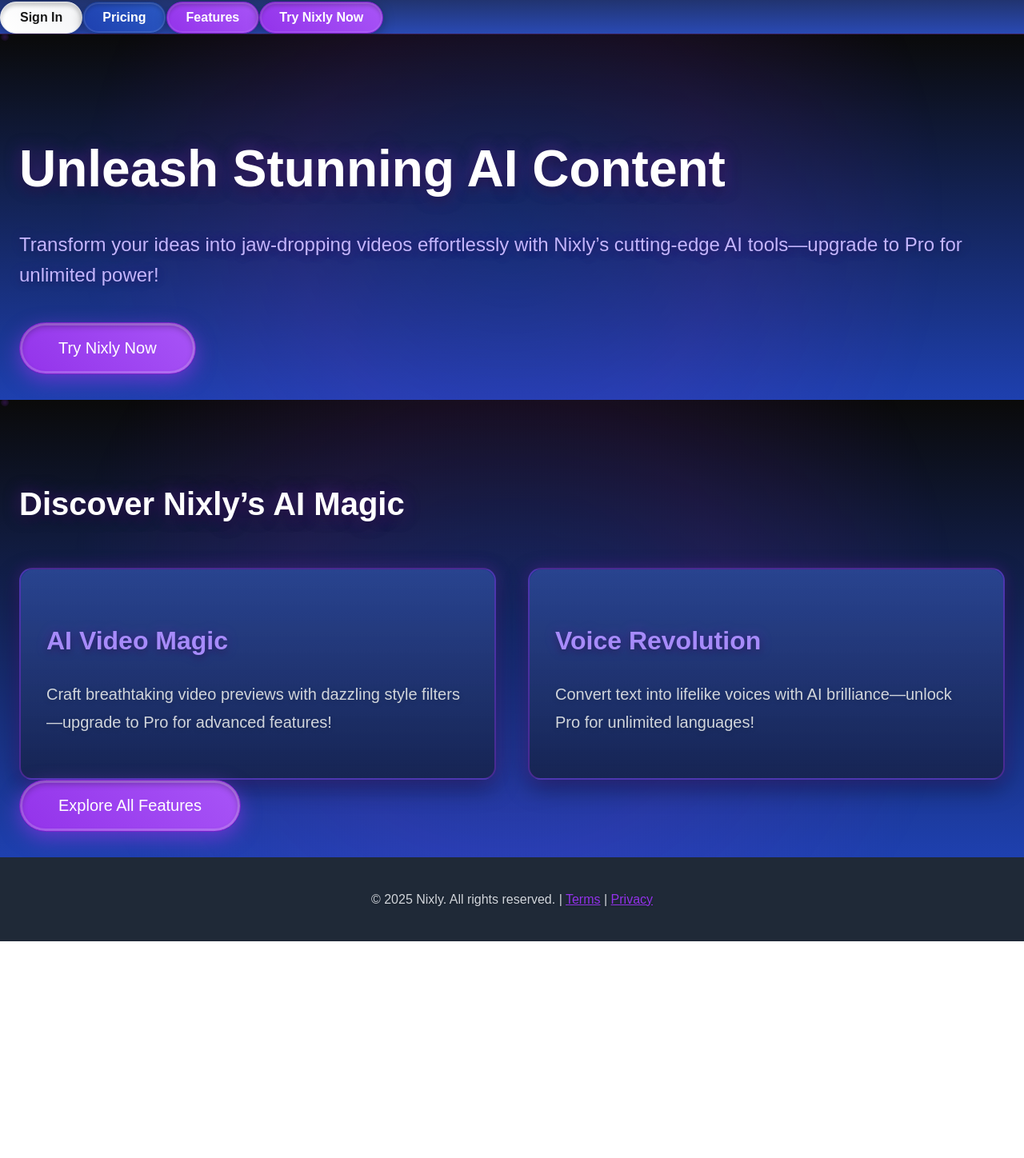
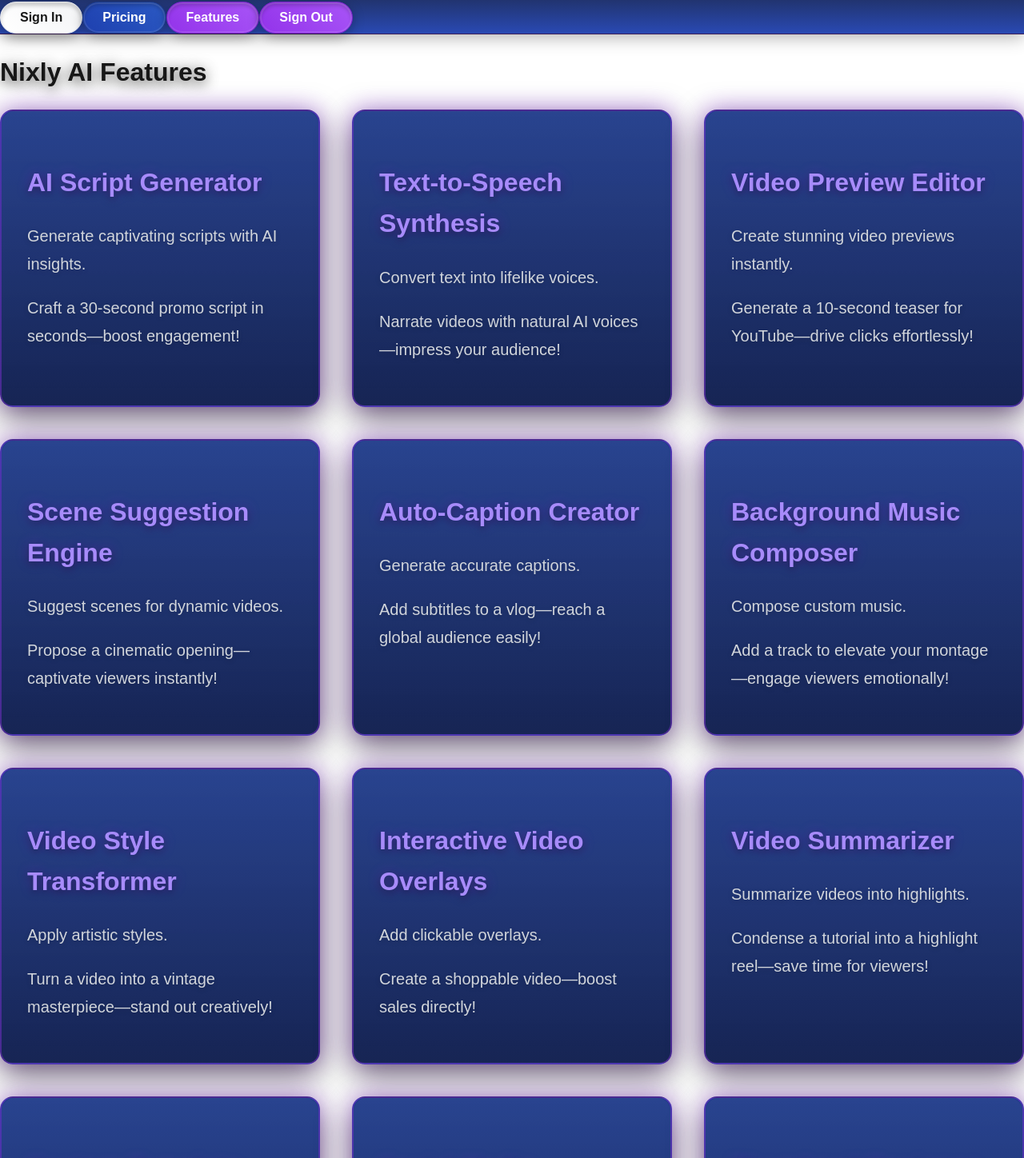
Before and after one commit to NixlyAI/nixly.ai, a Next.js app: page / in a window 1280 px wide. Shown: the part 76-1524 px from the top of the page at 80% size. Before the commit the page ends 1253 px from the top, so only its background shows below. Built offline with nearby package versions, Linux system fonts and the light colour scheme; sample sign-in values are in the browser's storage.

Commit message:
Implement client-side mock authentication with localStorage, remove API routes and dependencies for sign-in functionality

```diff
--- a/app/layout.tsx
+++ b/app/layout.tsx
@@ -1,12 +1,34 @@
 'use client'; // Mark as a Client Component for Framer Motion compatibility
 
-import React, { ReactNode } from 'react';
-import { motion } from 'framer-motion'; // Added this import
+import React, { ReactNode, useEffect } from 'react';
+import { motion } from 'framer-motion';
 import Head from 'next/head';
 import Link from 'next/link';
 import './globals.css'; // Import manual CSS styles
 
 export default function RootLayout({ children }: { children: ReactNode }) {
+  useEffect(() => {
+    const session = localStorage.getItem('nixlySession');
+    if (!session && window.location.pathname !== '/signin') {
+      window.location.href = '/signin';
+    }
+  }, []);
+
+  const session = localStorage.getItem('nixlySession');
+  if (!session && window.location.pathname === '/signin') {
+    return (
+      <html lang="en">
+        <Head>
+          <title>Nixly.ai</title>
+          <meta name="description" content="AI-powered tools to create professional video content quickly" />
+          <meta name="viewport" content="width=device-width, initial-scale=1.0" />
+          <link rel="icon" href="/favicon.ico" />
+        </Head>
+        <body>{children}</body>
+      </html>
+    );
+  }
+
   return (
     <html lang="en">
       <Head>
@@ -64,8 +86,12 @@
                 whileHover={{ scale: 1.1, rotate: 2, z: 5 }}
                 whileTap={{ scale: 0.95 }}
                 className="nav-button try-btn"
+                onClick={() => {
+                  localStorage.removeItem('nixlySession');
+                  window.location.href = '/signin';
+                }}
               >
-                Try Nixly Now
+                Sign Out
               </motion.button>
             </motion.div>
           </div>
--- a/app/page.tsx
+++ b/app/page.tsx
@@ -1,81 +1,80 @@
 'use client';
 
-import React from 'react';
+import React, { useEffect } from 'react';
 import { motion } from 'framer-motion';
 
-export default function Home() {
+export default function Features() {
+  useEffect(() => {
+    const session = localStorage.getItem('nixlySession');
+    if (!session) {
+      window.location.href = '/signin';
+    }
+  }, []);
+
+  if (!localStorage.getItem('nixlySession')) return null;
+
+  const tools = [
+    { name: 'AI Script Generator', description: 'Generate captivating scripts with AI insights.', example: 'Craft a 30-second promo script in seconds—boost engagement!' },
+    { name: 'Text-to-Speech Synthesis', description: 'Convert text into lifelike voices.', example: 'Narrate videos with natural AI voices—impress your audience!' },
+    { name: 'Video Preview Editor', description: 'Create stunning video previews instantly.', example: 'Generate a 10-second teaser for YouTube—drive clicks effortlessly!' },
+    { name: 'Scene Suggestion Engine', description: 'Suggest scenes for dynamic videos.', example: 'Propose a cinematic opening— captivate viewers instantly!' },
+    { name: 'Auto-Caption Creator', description: 'Generate accurate captions.', example: 'Add subtitles to a vlog—reach a global audience easily!' },
+    { name: 'Background Music Composer', description: 'Compose custom music.', example: 'Add a track to elevate your montage—engage viewers emotionally!' },
+    { name: 'Video Style Transformer', description: 'Apply artistic styles.', example: 'Turn a video into a vintage masterpiece—stand out creatively!' },
+    { name: 'Interactive Video Overlays', description: 'Add clickable overlays.', example: 'Create a shoppable video—boost sales directly!' },
+    { name: 'Video Summarizer', description: 'Summarize videos into highlights.', example: 'Condense a tutorial into a highlight reel—save time for viewers!' },
+    { name: 'Custom Template Builder', description: 'Design branded templates.', example: 'Build a unique intro—reinforce your brand identity!' },
+    { name: 'Social Media Optimizer', description: 'Optimize videos for platforms.', example: 'Resize a video for Reels—maximize social reach instantly!' },
+    { name: 'Thumbnail Designer', description: 'Generate eye-catching thumbnails.', example: 'Design a thumbnail—skyrocket click-through rates!' },
+    { name: 'Text-to-Animation Tool', description: 'Animate text for intros.', example: 'Add kinetic typography—make it unforgettable!' },
+    { name: 'Audio Transcription Service', description: 'Transcribe audio accurately.', example: 'Convert a podcast into text—enhance accessibility!' },
+    { name: 'Video Enhancer', description: 'Upscale videos with AI.', example: 'Enhance a clip to 4K—deliver crystal-clear content!' },
+    { name: 'Collaborative Editing Suite', description: 'Edit videos collaboratively.', example: 'Team up to perfect a video—streamline production!' },
+    { name: 'Trend Analyzer', description: 'Analyze trends for ideas.', example: 'Identify trending topics—stay ahead of the curve!' },
+    { name: 'B-Roll Library', description: 'Access royalty-free footage.', example: 'Add scenic clips—create immersive stories!' },
+    { name: 'Speech-to-Avatar Generator', description: 'Create animated avatars.', example: 'Generate a presenter—engage remotely!' },
+    { name: 'Analytics Dashboard', description: 'Track video performance.', example: 'Monitor metrics—optimize for success!' },
+  ];
+
   return (
     <div>
-      {/* Hero Section */}
-      <section className="hero-section">
+      <div className="min-h-screen bg-gradient-to-b from-gray-900 to-blue-900 py-16 relative">
         <motion.div
           initial={{ opacity: 0, y: 50 }}
           animate={{ opacity: 1, y: 0 }}
-          transition={{ duration: 1, ease: "easeOut" }}
-          className="text-center max-w-5xl mx-auto px-4 relative z-10"
+          transition={{ duration: 0.8 }}
+          className="max-w-6xl mx-auto px-6 relative z-10"
         >
-          <h1 className="text-6xl md:text-8xl font-extrabold mb-8 text-white drop-shadow-3d glow-purple">
-            Unleash Stunning AI Content
-          </h1>
-          <p className="text-2xl md:text-3xl mb-12 text-purple-200 drop-shadow-3d glow-blue">
-            Transform your ideas into jaw-dropping videos effortlessly with Nixly’s cutting-edge AI tools—upgrade to Pro for unlimited power!
-          </p>
+          <h1 className="text-4xl md:text-5xl font-bold text-center mb-12 text-white drop-shadow-3d glow-purple">Nixly AI Features</h1>
+          <div className="features-grid">
+            {tools.map((tool, index) => (
+              <motion.div
+                key={tool.name}
+                initial={{ opacity: 0, y: 20, rotate: -5 }}
+                whileInView={{ opacity: 1, y: 0, rotate: 0 }}
+                transition={{ duration: 0.5, delay: index * 0.05 }}
+                whileHover={{ scale: 1.05, rotate: 2, z: 5 }}
+                className="feature-card-3d bg-gradient-to-br from-blue-800 to-blue-900 p-6 rounded-xl shadow-3d-lg border border-purple-600 relative"
+              >
+                <h3 className="text-2xl md:text-3xl font-semibold mb-4 text-purple-300 drop-shadow-3d glow-purple">{tool.name}</h3>
+                <p className="text-gray-300 text-lg mb-3 drop-shadow-md">{tool.description}</p>
+                <p className="text-purple-200 text-md italic drop-shadow-3d glow-blue">{tool.example}</p>
+              </motion.div>
+            ))}
+          </div>
           <motion.button
-            initial={{ opacity: 0, scale: 0.9 }}
-            animate={{ opacity: 1, scale: 1 }}
-            transition={{ duration: 0.5, delay: 0.5 }}
-            whileHover={{ scale: 1.15, rotate: 2, z: 10 }}
+            initial={{ opacity: 0, y: 20 }}
+            whileInView={{ opacity: 1, y: 0 }}
+            transition={{ duration: 0.5, delay: tools.length * 0.05 }}
+            whileHover={{ scale: 1.1, rotate: 2, z: 10 }}
             whileTap={{ scale: 0.95 }}
-            className="try-btn-3d"
+            className="try-btn-3d mt-12"
           >
-            Try Nixly Now
+            Upgrade to Pro for Full Access
           </motion.button>
         </motion.div>
         <div className="particle-effect"></div> {/* Subtle particle animation */}
-      </section>
-
-      {/* Features Preview Section */}
-      <section className="features-preview-section">
-        <motion.h2
-          initial={{ opacity: 0, y: 20 }}
-          whileInView={{ opacity: 1, y: 0 }}
-          transition={{ duration: 0.8 }}
-          className="text-4xl md:text-5xl font-bold text-center mb-12 text-white drop-shadow-3d glow-purple"
-        >
-          Discover Nixly’s AI Magic
-        </motion.h2>
-        <div className="features-preview-grid">
-          <motion.div
-            initial={{ opacity: 0, x: -50, rotate: -5 }}
-            whileInView={{ opacity: 1, x: 0, rotate: 0 }}
-            transition={{ duration: 0.8 }}
-            className="feature-card-3d"
-          >
-            <h3 className="text-2xl font-semibold mb-4 text-purple-300 drop-shadow-3d glow-purple">AI Video Magic</h3>
-            <p className="text-gray-300 text-lg drop-shadow-md">Craft breathtaking video previews with dazzling style filters—upgrade to Pro for advanced features!</p>
-          </motion.div>
-          <motion.div
-            initial={{ opacity: 0, x: 50, rotate: 5 }}
-            whileInView={{ opacity: 1, x: 0, rotate: 0 }}
-            transition={{ duration: 0.8, delay: 0.2 }}
-            className="feature-card-3d"
-          >
-            <h3 className="text-2xl font-semibold mb-4 text-blue-300 drop-shadow-3d glow-blue">Voice Revolution</h3>
-            <p className="text-gray-300 text-lg drop-shadow-md">Convert text into lifelike voices with AI brilliance—unlock Pro for unlimited languages!</p>
-          </motion.div>
-        </div>
-        <motion.button
-          initial={{ opacity: 0, y: 20 }}
-          whileInView={{ opacity: 1, y: 0 }}
-          transition={{ duration: 0.5, delay: 1 }}
-          whileHover={{ scale: 1.1, rotate: 2, z: 5 }}
-          whileTap={{ scale: 0.95 }}
-          className="explore-btn-3d mt-12"
-        >
-          Explore All Features
-        </motion.button>
-        <div className="particle-effect"></div> {/* Subtle particle animation */}
-      </section>
+      </div>
     </div>
   );
 }
```
Also changed, not shown: app/features/page.tsx (+10 -1 lines), app/pricing/page.tsx (+11 -1 lines), app/signin/page.tsx (+96 -4 lines), jsconfig.json (added, +8 -0 lines).
